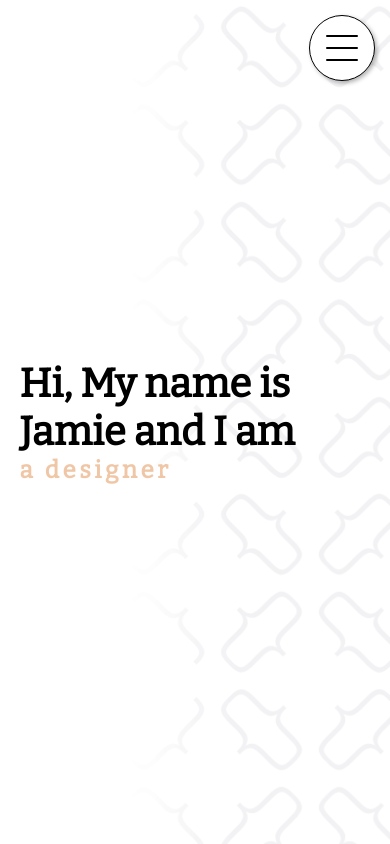
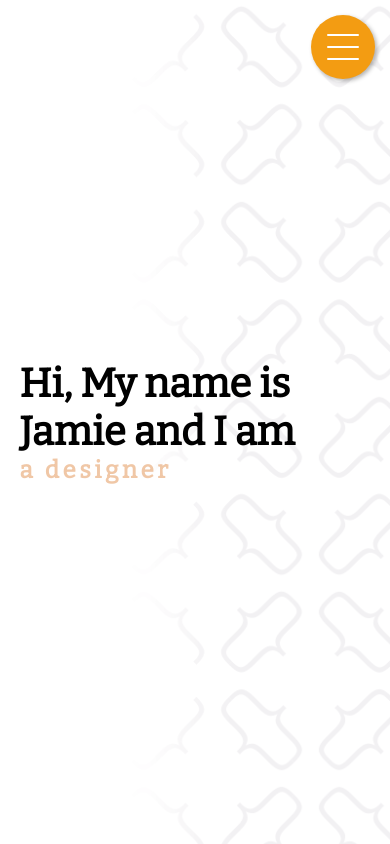
Before and after one commit to Jam52/personal-portfolio-react, a React (Create React App) app: page / in a window 390 px wide. Built offline with nearby package versions, Linux system fonts and the light colour scheme.

Commit message:
Update mobile menu button

```diff
--- a/src/Containers/MobileNav/MobileNav.module.scss
+++ b/src/Containers/MobileNav/MobileNav.module.scss
@@ -11,8 +11,7 @@
   position: fixed;
   right: 15px;
   top: 15px;
-  background-color: white;
-  border: 1.5px solid black;
+  background-color: $colour-primary;
   border-radius: 10000px;
   box-shadow: $shadow-sm;
 }
@@ -27,7 +26,7 @@
     border-radius: 1000px;
     width: 2rem;
     height: 2px;
-    background-color: black;
+    background-color: white;
   }
   :nth-child(1) {
     position: absolute;
```
